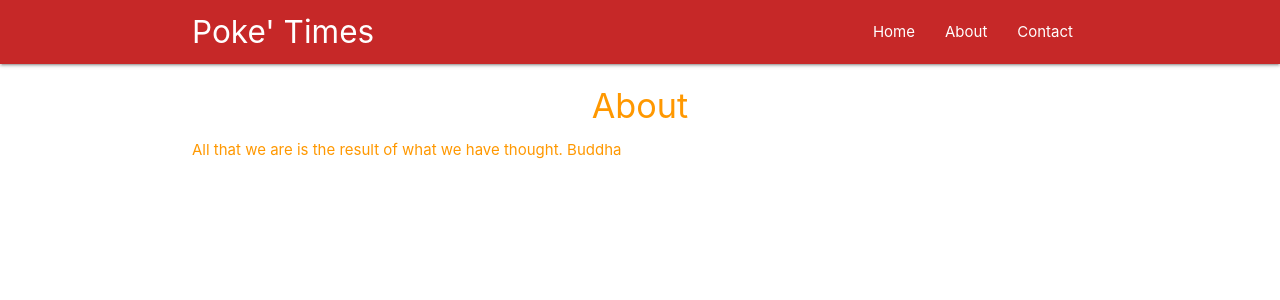
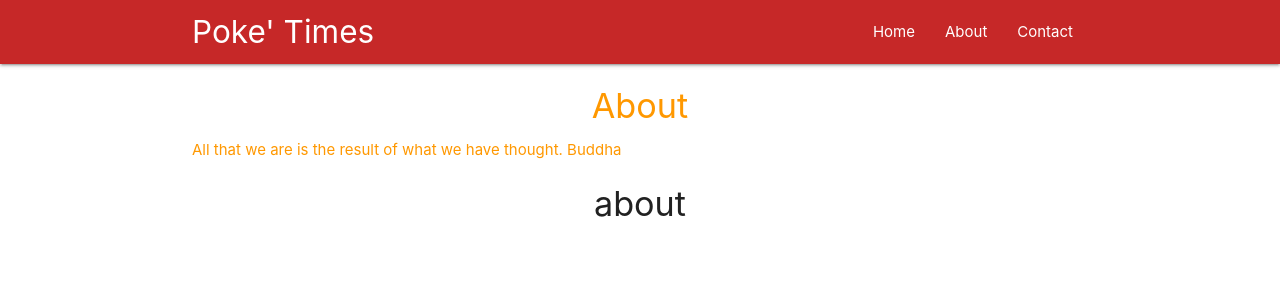
Before and after one commit to Neo-peng/pokeTime, a React (Create React App) app: page /about in a window 1280 px wide. Shown: the top 300 px of the page. Built offline with nearby package versions, Linux system fonts and the light colour scheme.

Commit message:
route params

```diff
--- a/src/App.js
+++ b/src/App.js
@@ -4,6 +4,7 @@ import Home from "./components/Home"
 import About from "./components/About"
 import Contact from "./components/Contact"
 import {Route, BrowserRouter} from "react-router-dom"
+import Post from "./components/Post.js"
 
 class App extends React.Component {
   render () {
@@ -14,6 +15,7 @@ class App extends React.Component {
             <Route exact path="/" component={Home}/>
             <Route path="/about" component={About}/>
             <Route path="/contact" component={Contact}/>
+            <Route path="/:post_id" component={Post}/>
         </div>
       </BrowserRouter>
 
--- /dev/null
+++ b/src/components/Post.js
@@ -0,0 +1,27 @@
+import React from 'react'
+
+class Post extends React.Component {
+  constructor(props) {
+    super(props);
+    this.state = {
+      id: null,
+    }
+  }
+  componentDidMount() {
+    console.log(this.props)
+    const id = this.props.match.params.post_id
+    this.setState({
+      id: id,
+    })
+  }
+
+  render() {
+    return (
+      <div className="container">
+        <h4 className="center">{this.state.id}</h4>
+      </div>
+    )
+  }
+}
+
+export default Post;
```
